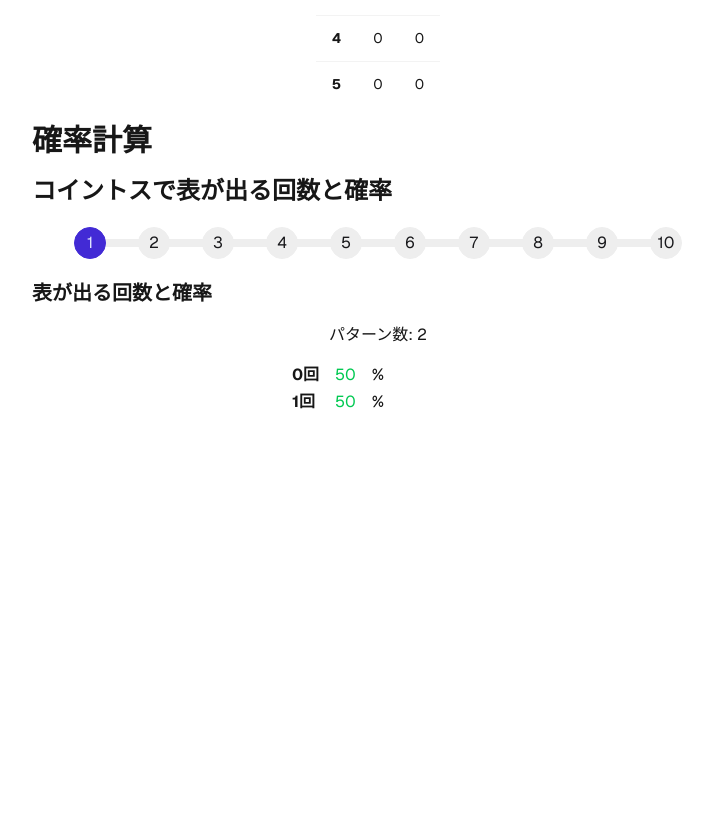
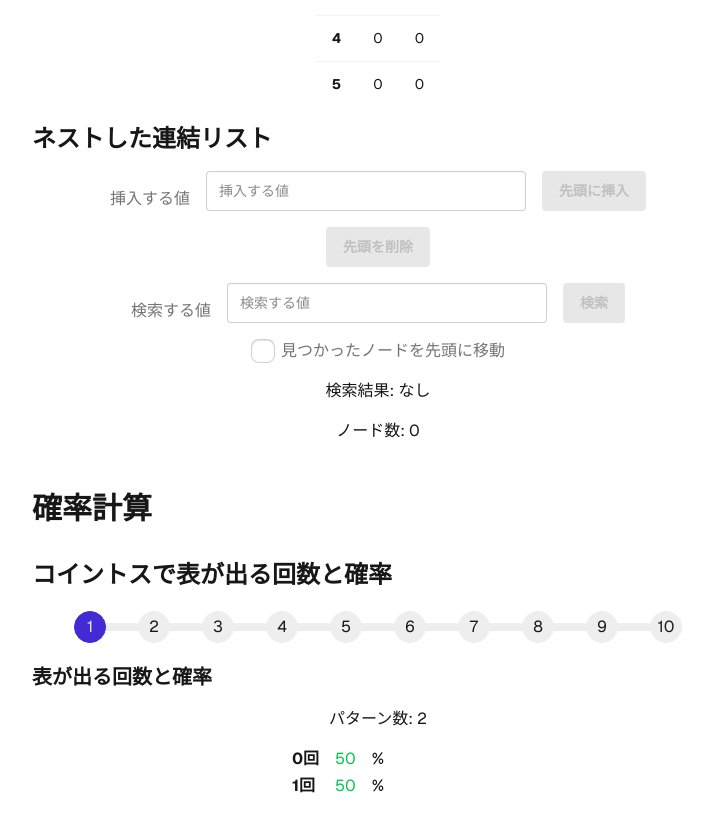
Before and after one commit to mieze018/learn-and-understand, a Next.js app: page / in a window 1280 px wide. Shown: the part 1046-1877 px from the top of the page, without its empty margins (262-975 px from the left). Before the commit the page ends 1624 px from the top, so only its background shows below. Built offline with nearby package versions, Linux system fonts and the light colour scheme.

Commit message:
feat: 連結リスト

```diff
--- a/src/app/page.tsx
+++ b/src/app/page.tsx
@@ -2,6 +2,7 @@ import { BinarySearch } from '@/components/objects/BinarySearch';
 import { CoinToss } from '@/components/objects/CoinToss';
 import { RunLengthEncoding } from '@/components/objects/RunLengthEncoding';
 import { HashingMethod } from '@/components/objects/HashingMethod';
+import { NestedLinkedList } from '@/components/objects/NestedLinkedList';
 import { H1 } from '@/components/atoms/Headings';
 export default function Home() {
   return (
@@ -12,7 +13,10 @@ export default function Home() {
           <BinarySearch />
           <RunLengthEncoding />
           <HashingMethod />
-          <H1>確率計算</H1>
+          <NestedLinkedList />
+        </section>
+        <H1>確率計算</H1>
+        <section className="flex flex-col gap-4 items-center w-full">
           <CoinToss />
         </section>
       </main>
--- /dev/null
+++ b/src/components/objects/NestedLinkedList.tsx
@@ -0,0 +1,102 @@
+'use client';
+import { useNestedLinkedList } from '@/hooks/useNestedLinkedList';
+import { H2 } from '@/components/atoms/Headings';
+import {
+  TextInput,
+  Label,
+  Button,
+  LabelWrapper,
+  Checkbox,
+  LabelSpan,
+} from '@/components/atoms/Forms';
+import {
+  TableWrapper,
+  Table,
+  TBody,
+  Th,
+  Tr,
+  Td,
+} from '@/components/atoms/Table';
+import { Section1, Section2, Section3 } from '@/components/atoms/Sections';
+export const NestedLinkedList = () => {
+  const {
+    head,
+    insert,
+    remove,
+    search,
+    insertValue,
+    setInsertValue,
+    nodeLength,
+    listArrayToDisplay,
+    searchValue,
+    setSearchValue,
+    searchResult,
+    isMoveToHead,
+    setIsMoveToHead,
+  } = useNestedLinkedList();
+  const onInsert = () => {
+    insert();
+    setInsertValue('');
+  };
+  return (
+    <Section1>
+      <H2>ネストした連結リスト</H2>
+      <Section2>
+        <Section3>
+          <Label htmlFor="insert">挿入する値</Label>
+          <TextInput
+            placeholder="挿入する値"
+            name="insert"
+            value={insertValue}
+            onChange={(e) => setInsertValue(e.target.value)}
+          />
+          <Button onClick={onInsert} disabled={!insertValue}>
+            先頭に挿入
+          </Button>
+        </Section3>
+        <Section3>
+          <Button onClick={remove} disabled={!head}>
+            先頭を削除
+          </Button>
+        </Section3>
+        <Section3>
+          <Label htmlFor="search">検索する値</Label>
+          <TextInput
+            placeholder="検索する値"
+            name="search"
+            value={searchValue}
+            onChange={(e) => setSearchValue(e.target.value)}
+          />
+          <Button onClick={() => search()} disabled={!head}>
+            検索
+          </Button>
+          <LabelWrapper>
+            <Checkbox
+              type="checkbox"
+              name="moveToHead"
+              checked={isMoveToHead}
+              onChange={() => setIsMoveToHead(!isMoveToHead)}
+            />
+            <LabelSpan>見つかったノードを先頭に移動</LabelSpan>
+          </LabelWrapper>
+        </Section3>
+      </Section2>
+      <Section2>検索結果: {searchResult ? '発見' : 'なし'}</Section2>
+      <Section2>
+        <div>ノード数: {nodeLength}</div>
+        <TableWrapper>
+          <Table>
+            <TBody>
+              {listArrayToDisplay.map((value, index) => (
+                <Tr key={index}>
+                  <Th>{index}</Th>
+                  <Td>{value}</Td>
+                </Tr>
+              ))}
+            </TBody>
+          </Table>
+        </TableWrapper>
+      </Section2>
+    </Section1>
+  );
+};
--- /dev/null
+++ b/src/hooks/useNestedLinkedList.ts
@@ -0,0 +1,118 @@
+import { useState, useMemo } from 'react';
+
+/**
+ * 連結リストを操作するためのカスタムフック
+ * 挿入・削除・検索が行える。
+ * オプションで、検索時に見つかったNodeを先頭に移動する。
+ */
+type Value = string;
+type Node = {
+  value: Value;
+  next: Node | null;
+};
+export const useNestedLinkedList = () => {
+  const [head, setHead] = useState<Node | null>(null);
+  const [insertValue, setInsertValue] = useState<Value>('');
+  const [searchValue, setSearchValue] = useState<Value>('');
+  const [searchResult, setSearchResult] = useState<boolean>(false);
+  const [isMoveToHead, setIsMoveToHead] = useState<boolean>(false);
+
+  /** 先頭に追加 */
+  const insert = () => {
+    const newNode: Node = { value: insertValue, next: head };
+    setHead(newNode);
+  };
+
+  /**先頭を削除 */
+  const remove = () => {
+    if (!head) return;
+    setHead(head.next);
+  };
+
+  /**
+   * 指定されたノードを先頭に移動する
+   * @param node - 先頭に移動するノード
+   */
+  const moveToHead = (node: Node) => {
+    // ノードが既に先頭の場合は何もしない
+    if (node === head) return;
+
+    // まず移動するノードのnextと、移動するノードの前のノードとを繋ぎ変える
+    // その後、移動するノードのnextをheadに繋ぎ変える
+    // そしてheadに移動する
+    let current = head;
+    // 先頭から順にnextがnullになるまでループ
+    while (current) {
+      // 移動するノードのnextがこのノードと一致したら、
+      if (current.next === node) {
+        // このノードのnextを移動するノードのnextに繋ぎ変える
+        current.next = node.next;
+        // 移動するノードのnextをheadに繋ぎ変える
+        node.next = head;
+        // headを書き換える
+        // memo: もしこの処理を最初にやってしまうと、node.nextがみなしごになる (nodeの前のノードのnextがheadになり、node以降のノードがみなしごになる)
+        setHead(node);
+        return;
+      }
+      // 次のノードに進む
+      current = current.next;
+    }
+  };
+
+  /** 値を検索(完全一致) */
+  const search = () => {
+    let current = head;
+    setSearchResult(false);
+    while (current) {
+      if (current.value === searchValue) {
+        setSearchResult(true);
+        if (isMoveToHead) {
+          moveToHead(current);
+        }
+        return;
+      }
+      current = current.next;
+    }
+  };
+
+  const nodeLength = useMemo(() => {
+    let current = head;
+    let length = 0;
+    while (current) {
+      length++;
+      current = current.next;
+    }
+    return length;
+  }, [head]);
+
+  /**
+   * 連結リストを配列に変換して返す
+   * 初めから配列にすればいい話だが試験問題がこの形なので仕方なく
+   */
+  const listArrayToDisplay = useMemo(() => {
+    let current = head;
+    const listArray = [];
+    while (current) {
+      listArray.push(current.value);
+      current = current.next;
+    }
+    return listArray;
+  }, [head]);
+  return {
+    head,
+    insert,
+    remove,
+    search,
+    insertValue,
+    setInsertValue,
+    nodeLength,
+    listArrayToDisplay,
+    searchValue,
+    setSearchValue,
+    searchResult,
+    isMoveToHead,
+    setIsMoveToHead,
+  };
+};
+
+export type UseLinkedListType = ReturnType<typeof useNestedLinkedList>;
```
Also changed, not shown: src/hooks/useHeap.ts (added).
